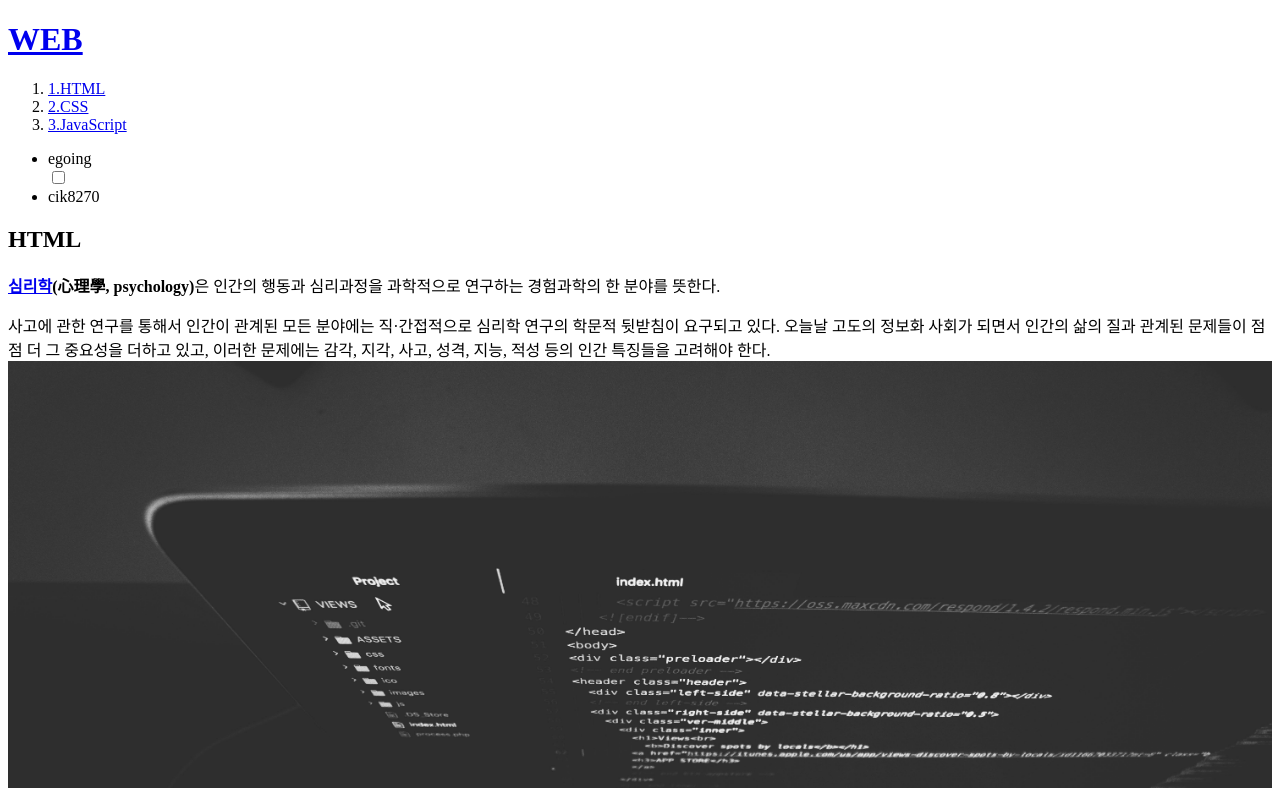
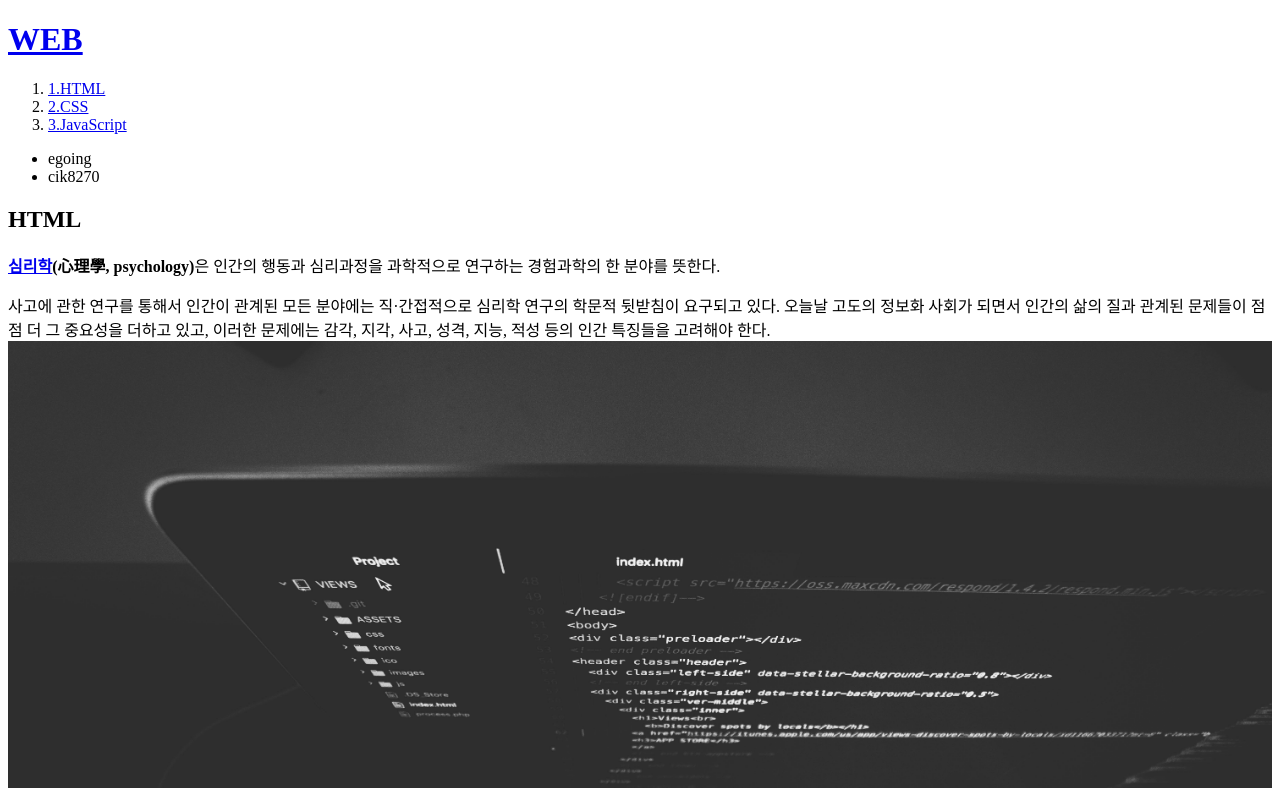
Before and after one commit to cik8270/cik8270.github.io, a plain HTML site: page 1.html in a window 1280 px wide. Shown: the top 788 px of the page. Drawn offline with Linux system fonts and the light colour scheme.

Commit message:
Add files via upload

```diff
--- a/1.html
+++ b/1.html
@@ -12,7 +12,7 @@
   <li><a href="3.html">3.JavaScript</a></li>
 </ol>
 <ul>
-<li>egoing</li><input type="checkbox">
+<li>egoing</li>
 <li>cik8270</li>
 </ul>
 <h2>HTML</h2>
```
